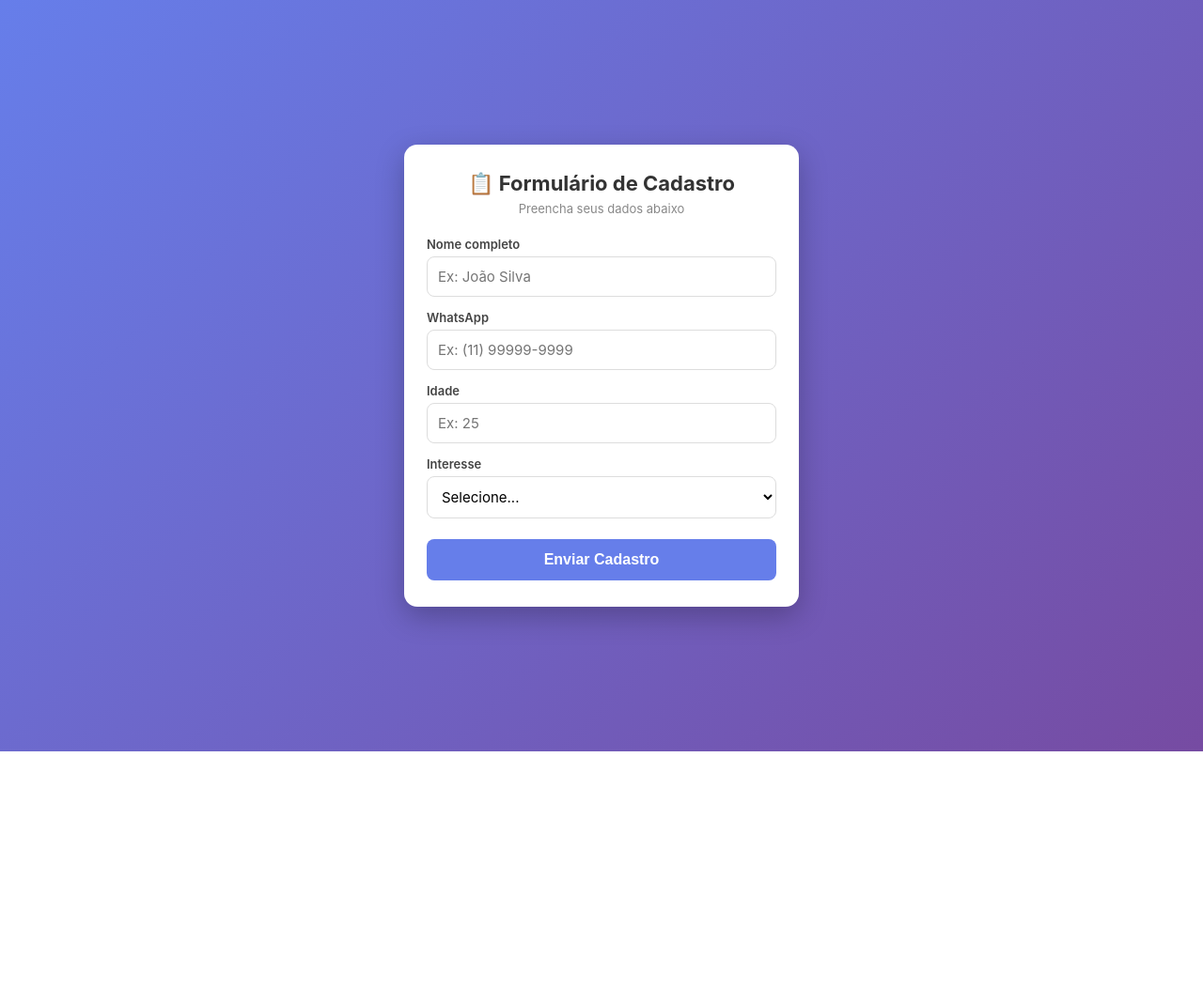
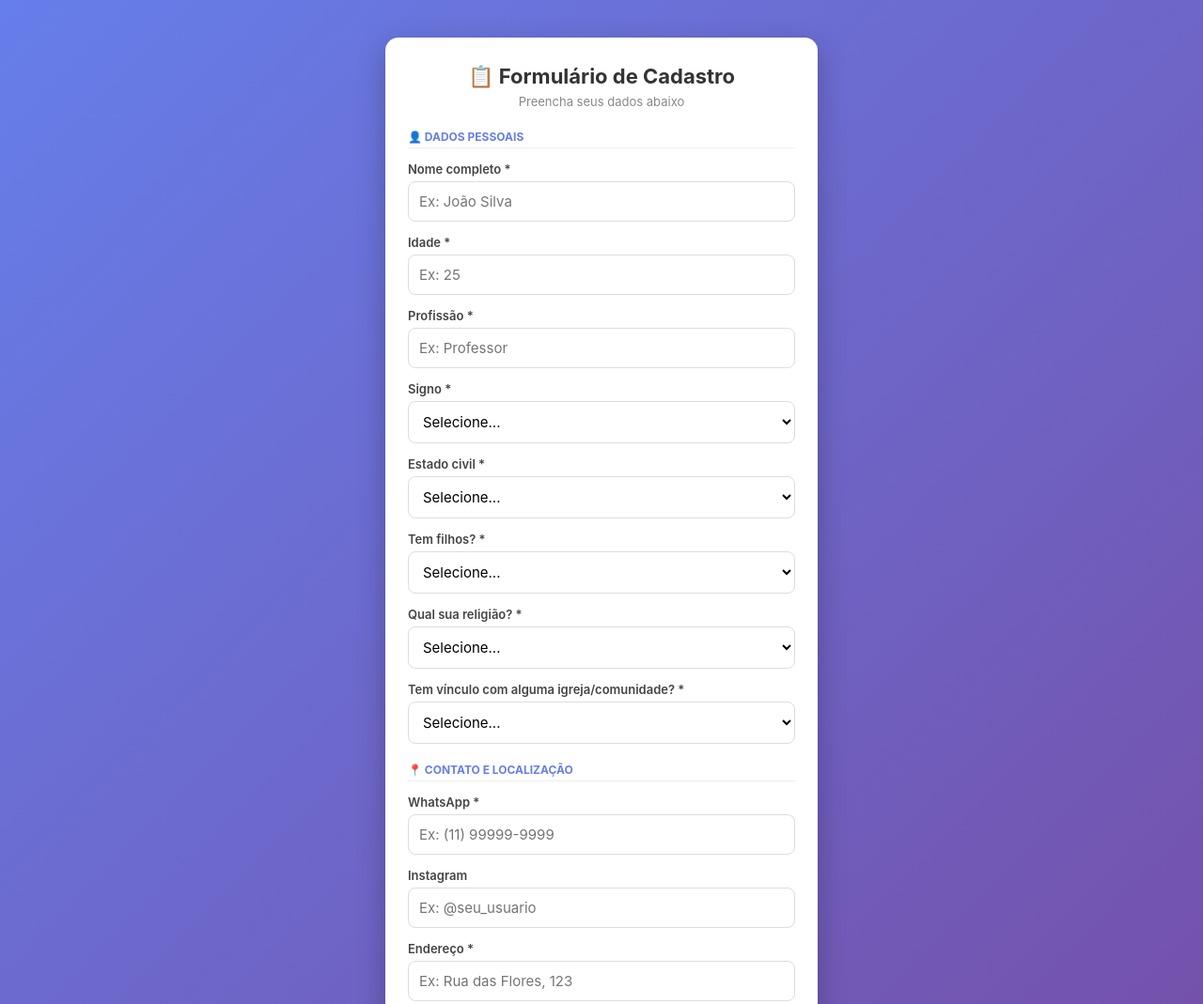
Before and after one commit to ande1000/gets-invio-on-my, a website: page site/index.html in a window 1280 px wide. Shown: the top 1069 px of the page at 94% size. Before the commit the page ends 800 px from the top, so only its background shows below. Drawn offline with Linux system fonts and the light colour scheme.

Commit message:
Update index.html

```diff
--- a/site/index.html
+++ b/site/index.html
@@ -10,10 +10,10 @@
       font-family: -apple-system, Arial, sans-serif;
       background: linear-gradient(135deg, #667eea, #764ba2);
       min-height: 100vh;
+      padding: 20px;
       display: flex;
-      align-items: center;
       justify-content: center;
-      padding: 20px;
+      align-items: flex-start;
     }
     .container {
       background: #fff;
@@ -21,20 +21,27 @@
       border-radius: 14px;
       box-shadow: 0 10px 30px rgba(0,0,0,0.25);
       width: 100%;
-      max-width: 420px;
+      max-width: 460px;
+      margin: 20px 0;
     }
     h1 { font-size: 22px; color: #333; text-align: center; margin-bottom: 6px; }
     .sub { text-align: center; color: #888; font-size: 13px; margin-bottom: 22px; }
+    .secao {
+      font-size: 12px; color: #667eea; text-transform: uppercase;
+      font-weight: bold; margin-top: 20px; margin-bottom: 4px;
+      padding-bottom: 4px; border-bottom: 1px solid #eee;
+    }
     label {
       display: block; font-size: 13px; color: #444;
       margin-bottom: 5px; margin-top: 14px; font-weight: 600;
     }
-    input, select {
+    input, select, textarea {
       width: 100%; padding: 11px;
       border: 1px solid #ddd; border-radius: 8px;
       font-size: 15px; font-family: inherit; background: #fff;
     }
-    input:focus, select:focus { outline: none; border-color: #667eea; }
+    textarea { min-height: 70px; resize: vertical; }
+    input:focus, select:focus, textarea:focus { outline: none; border-color: #667eea; }
     button {
       width: 100%; padding: 13px; background: #667eea; color: #fff;
       border: none; border-radius: 8px; font-size: 16px;
@@ -55,24 +62,95 @@
     <h1>📋 Formulário de Cadastro</h1>
     <p class="sub">Preencha seus dados abaixo</p>
 
-    <label for="nome">Nome completo</label>
+    <div class="secao">👤 Dados pessoais</div>
+
+    <label for="nome">Nome completo *</label>
     <input id="nome" type="text" placeholder="Ex: João Silva" />
 
-    <label for="whatsapp">WhatsApp</label>
+    <label for="idade">Idade *</label>
+    <input id="idade" type="number" placeholder="Ex: 25" min="1" max="120" />
+
+    <label for="profissao">Profissão *</label>
+    <input id="profissao" type="text" placeholder="Ex: Professor" />
+
+    <label for="signo">Signo *</label>
+    <select id="signo">
+      <option value="">Selecione...</option>
+      <option value="Áries">Áries</option>
+      <option value="Touro">Touro</option>
+      <option value="Gêmeos">Gêmeos</option>
+      <option value="Câncer">Câncer</option>
+      <option value="Leão">Leão</option>
+      <option value="Virgem">Virgem</option>
+      <option value="Libra">Libra</option>
+      <option value="Escorpião">Escorpião</option>
+      <option value="Sagitário">Sagitário</option>
+      <option value="Capricórnio">Capricórnio</option>
+      <option value="Aquário">Aquário</option>
+      <option value="Peixes">Peixes</option>
+    </select>
+
+    <label for="estadoCivil">Estado civil *</label>
+    <select id="estadoCivil">
+      <option value="">Selecione...</option>
+      <option value="Solteiro(a)">Solteiro(a)</option>
+      <option value="Namorando">Namorando</option>
+      <option value="Casado(a)">Casado(a)</option>
+      <option value="Divorciado(a)">Divorciado(a)</option>
+      <option value="Viúvo(a)">Viúvo(a)</option>
+      <option value="Prefiro não dizer">Prefiro não dizer</option>
+    </select>
+
+    <label for="temFilhos">Tem filhos? *</label>
+    <select id="temFilhos">
+      <option value="">Selecione...</option>
+      <option value="Não tenho">Não tenho</option>
+      <option value="1 filho">1 filho</option>
+      <option value="2 filhos">2 filhos</option>
+      <option value="3 filhos">3 filhos</option>
+      <option value="4 ou mais">4 ou mais</option>
+    </select>
+
+    <label for="religiao">Qual sua religião? *</label>
+    <select id="religiao">
+      <option value="">Selecione...</option>
+      <option value="Católica">Católica</option>
+      <option value="Evangélica">Evangélica</option>
+      <option value="Espírita">Espírita</option>
+      <option value="Umbanda/Candomblé">Umbanda/Candomblé</option>
+      <option value="Judaica">Judaica</option>
+      <option value="Islâmica">Islâmica</option>
+      <option value="Budista">Budista</option>
+      <option value="Ateu">Ateu</option>
+      <option value="Prefiro não dizer">Prefiro não dizer</option>
+      <option value="Outra">Outra</option>
+    </select>
+
+    <label for="temVinculo">Tem vínculo com alguma igreja/comunidade? *</label>
+    <select id="temVinculo">
+      <option value="">Selecione...</option>
+      <option value="Sim">Sim</option>
+      <option value="Não">Não</option>
+    </select>
+
+    <div class="secao">📍 Contato e localização</div>
+
+    <label for="whatsapp">WhatsApp *</label>
     <input id="whatsapp" type="tel" placeholder="Ex: (11) 99999-9999" />
 
-    <label for="idade">Idade</label>
-    <input id="idade" type="number" placeholder="Ex: 25" min="1" max="120" />
+    <label for="instagram">Instagram</label>
+    <input id="instagram" type="text" placeholder="Ex: @seu_usuario" />
 
-    <label for="interesse">Interesse</label>
-    <select id="interesse">
-      <option value="">Selecione...</option>
-      <option value="Produto A">Produto A</option>
-      <option value="Produto B">Produto B</option>
-      <option value="Serviço X">Serviço X</option>
-      <option value="Serviço Y">Serviço Y</option>
-      <option value="Outro">Outro</option>
-    </select>
+    <label for="endereco">Endereço *</label>
+    <input id="endereco" type="text" placeholder="Ex: Rua das Flores, 123" />
+
+    <label for="moraOnde">Mora onde? *</label>
+    <input id="moraOnde" type="text" placeholder="Ex: Centro - São Paulo/SP" />
+
+    <div class="secao">💬 Opinião</div>
+
+    <label for="achouSite">O que achou deste site? *</label>
+    <textarea id="achouSite" placeholder="Escreva sua opinião..."></textarea>
 
     <button id="btn">Enviar Cadastro</button>
     <div id="resultado"></div>
@@ -84,17 +162,34 @@
     const btn = document.getElementById('btn');
     const resultado = document.getElementById('resultado');
 
+    function pegar(id) { return document.getElementById(id).value.trim(); }
+
     btn.addEventListener('click', async () => {
-      const nome = document.getElementById('nome').value.trim();
-      const whatsapp = document.getElementById('whatsapp').value.trim();
-      const idade = document.getElementById('idade').value.trim();
-      const interesse = document.getElementById('interesse').value;
+      const dadosForm = {
+        nome: pegar('nome'),
+        idade: pegar('idade'),
+        profissao: pegar('profissao'),
+        signo: pegar('signo'),
+        estadoCivil: pegar('estadoCivil'),
+        temFilhos: pegar('temFilhos'),
+        religiao: pegar('religiao'),
+        temVinculo: pegar('temVinculo'),
+        whatsapp: pegar('whatsapp'),
+        instagram: pegar('instagram'),
+        endereco: pegar('endereco'),
+        moraOnde: pegar('moraOnde'),
+        achouSite: pegar('achouSite'),
+      };
 
       resultado.style.display = 'none';
 
-      if (!nome || !whatsapp || !idade || !interesse) {
+      // Verifica campos obrigatórios
+      const obrigatorios = ['nome', 'idade', 'profissao', 'signo', 'estadoCivil', 'temFilhos', 'religiao', 'temVinculo', 'whatsapp', 'endereco', 'moraOnde', 'achouSite'];
+      const faltando = obrigatorios.filter(c => !dadosForm[c]);
+
+      if (faltando.length > 0) {
         resultado.className = 'erro';
-        resultado.textContent = '⚠️ Preencha todos os campos.';
+        resultado.textContent = '⚠️ Preencha todos os campos com *';
         resultado.style.display = 'block';
         return;
       }
@@ -106,17 +201,14 @@
         const r = await fetch(API_URL + '/enviar', {
           method: 'POST',
           headers: { 'Content-Type': 'application/json' },
-          body: JSON.stringify({ nome, whatsapp, idade, interesse })
+          body: JSON.stringify(dadosForm)
         });
         const dados = await r.json();
 
         if (dados.sucesso) {
           resultado.className = 'ok';
           resultado.textContent = '✅ Cadastro enviado com sucesso!';
-          document.getElementById('nome').value = '';
-          document.getElementById('whatsapp').value = '';
-          document.getElementById('idade').value = '';
-          document.getElementById('interesse').value = '';
+          document.querySelectorAll('input, select, textarea').forEach(el => el.value = '');
         } else {
           resultado.className = 'erro';
           resultado.textContent = '❌ ' + (dados.erro || 'Erro.');
@@ -129,6 +221,7 @@
       resultado.style.display = 'block';
       btn.disabled = false;
       btn.textContent = 'Enviar Cadastro';
+      window.scrollTo({ top: 0, behavior: 'smooth' });
     });
   </script>
 </body>
```
